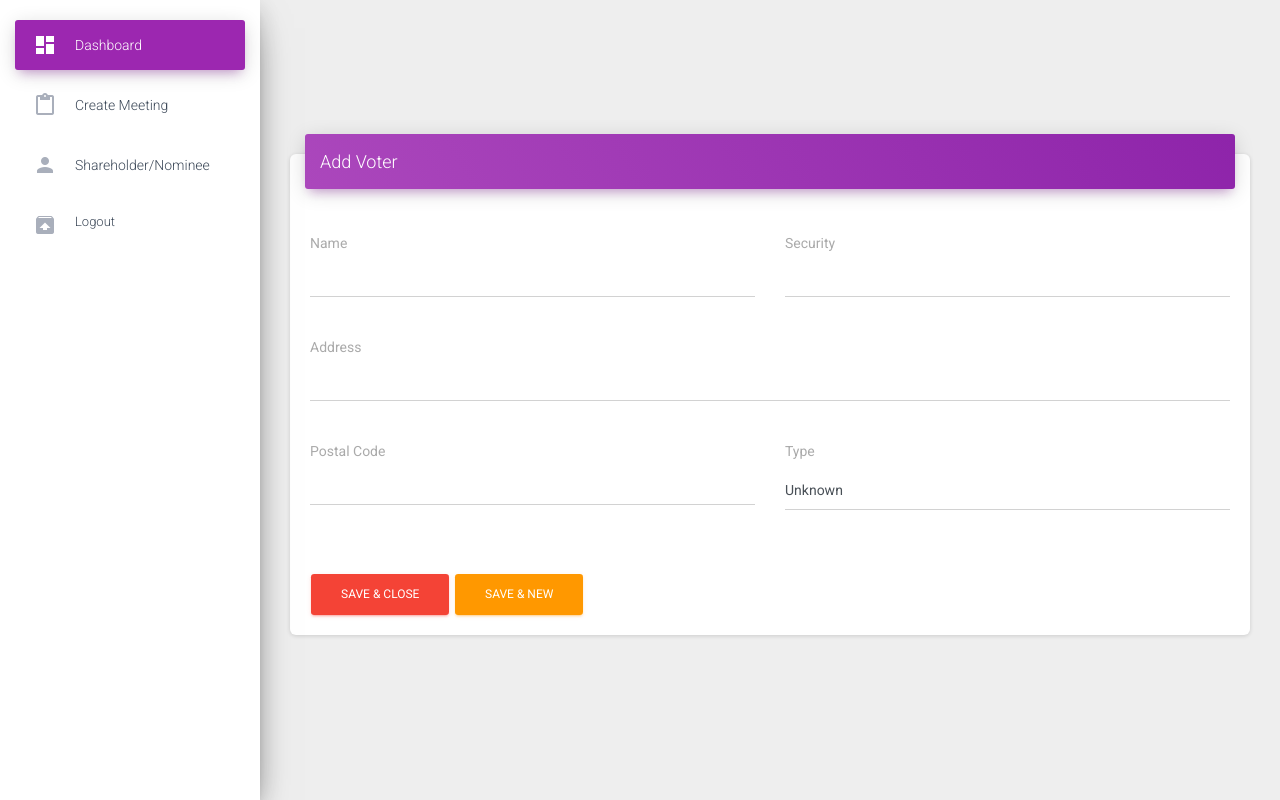
After one commit to Rana-xD/VotingSystem, a Laravel app: template resources/views/admin/createvoter.blade.php in a window 1280 px wide. The commit adds this page. Run offline with Laravel 8, Linux system fonts and the light colour scheme; the template is opened without the code that fills it, so the values that code supplies are empty; some libraries are stand-ins or nearby versions.

Commit message:
add user/meeting add route

```diff
--- /dev/null
+++ b/resources/views/admin/createvoter.blade.php
@@ -0,0 +1,71 @@
+@extends('admin.layouts.app')
+
+@section('mainpanel')
+
+<div class="content">
+    <div class="container">
+        <div class="row">
+            <div class="col">
+                <div class="card">
+                    <div class="card-header card-header-primary">
+                        <h4 class="card-title">Add Voter</h4>
+                    </div>
+                    <div class="card-body">
+                        <form ">
+                            <div class="row">
+                                <div class="col-md-6">
+                                    <div class="form-group">
+                                        <label >Name</label>
+                                        <input type="text" class="form-control">
+                                    </div>
+                                </div>
+                                <div class="col-md-6">
+                                    <div class="form-group">
+                                        <label >Security</label>
+                                        <input type="text" class="form-control">
+                                    </div>
+                                </div>
+                                <div class="col-md-12">
+                                    <div class="form-group">
+                                        <label >Address</label>
+                                        <input type='text' class="form-control" />
+                                    </div>
+                                </div>
+                                <div class="col-md-6">
+                                    <div class="form-group">
+                                        <label >Postal Code</label>
+                                        <input type='text' class="form-control" />
+                                    </div>
+                                </div>
+                                <div class="col-md-6">
+                                    <div class="form-group">
+                                        <label >Type</label>
+                                        <select id="inputState" class="form-control">
+                                            <option selected>Unknown</option>
+                                            <option>NOMINEE</option>
+                                            <option>SHAREHOLDER</option>
+                                          </select>
+                                    </div>
+                                </div>
+
+                            </div>
+
+                            <br/><br/>
+
+                            <button type="submit" class="btn btn-danger pull-right">Save &#38; Close</button>
+                            <button type="submit" class="btn btn-warning pull-right">Save &#38; New</button>
+
+                            <div class="clearfix"></div>
+                        </form>
+                    </div>
+                </div>
+            </div>
+        </div>
+    </div>
+</div>
+
+@endsection
+
+@section('sidebar')
+@include('admin/partials/sidebar')
+@endsection
--- a/resources/views/admin/partials/sidebar.blade.php
+++ b/resources/views/admin/partials/sidebar.blade.php
@@ -1,7 +1,7 @@
 <div class="sidebar-wrapper">
     <ul class="nav">
         <li class="nav-item active ">
-            <a class="nav-link" href="{{ url('test/dashboard') }}">
+            <a class="nav-link" href="{{ url('admin/dashboard') }}">
                 <i class="material-icons">dashboard</i>
                 <p>Dashboard</p>
             </a>
@@ -13,7 +13,7 @@
             </a>
         </li>
         <li class="nav-item ">
-            <a class="nav-link" href="{{ url('test/user') }}">
+            <a class="nav-link" href="{{ url('admin/voter') }}">
                 <i class="material-icons">person</i>
                 <p>Shareholder/Nominee</p>
             </a>
--- a/routes/web.php
+++ b/routes/web.php
@@ -30,10 +30,21 @@ Route::group(['middleware' => ['admin'], 'prefix' => 'admin'], function () {
 		return view('admin.createmeeting');
 	});
 
-	Route::post('meeting/create', function(){
+	Route::post('meeting/add', function(){
 		return view('admin.meeting');
 	});
 
+	Route::get('voter', function(){
+		return view('admin.voter');
+	});
+
+	Route::get('voter/add', function(){
+		return view('admin.createvoter');
+	});
+
+	// Route::post('voter/add', function(){
+	// 	return view('admin.meeting');
+	// });
 });
 
 
```
Also changed, not shown: resources/views/admin/users.blade.php (deleted, +0 -9 lines), resources/views/admin/voter.blade.php (added, +56 -0 lines).
